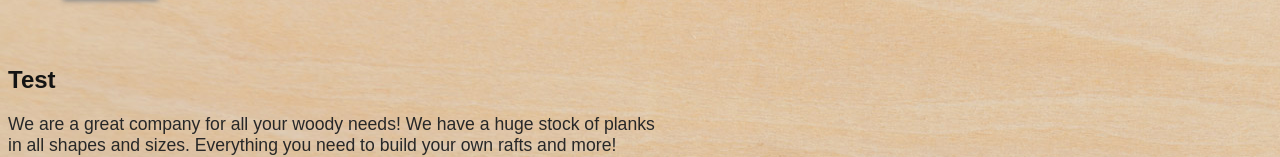
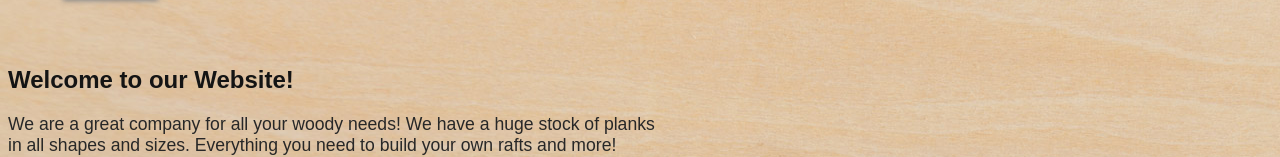
Before and after one commit to Renzzauw/Webtech-practicum2, a plain HTML site: page index.html in a window 1280 px wide. Shown: the part 230-387 px from the top of the page. Drawn offline with Linux system fonts and the light colour scheme.

Commit message:
Script op homepage werkt nu als hij laad

```diff
--- a/index.html
+++ b/index.html
@@ -8,7 +8,6 @@
         <meta name="description" content="The place for all your wood!">
         <!-- CSS -->
         <link rel="stylesheet" href="styles.css"/>
-        <script src="welcomeScript.js"></script>
     </head>
     <!-- body -->
     <body>
@@ -24,7 +23,9 @@
         <header>
             <h1>Home</h1>
             <img id="home-image1" src="media/heart.jpg" alt="wood heart"><br>
-            <h2 id="welcomeText" onload="triggerWelcome()">Test</h2>
+            <h2 id="welcomeText">
+                Old welcome text that should change when the page loads
+            </h2>
         </header>
         <!-- main content page -->
         <main>
@@ -43,7 +44,7 @@
             </section>
             <section>
                 <h3 id="home-video">A brief history of wood</h3>
-                <video width="800" controls>
+                <video id="video" width="800" controls>
                     <source src="media/woodvid.mp4" type="video/mp4">
                     Your browser does not support HTML5 video.
                 </video>
@@ -65,5 +66,7 @@
         <footer>
             <p id="footer-text">Copyright © Woodstocky 2018</p>
         </footer>
+    <!-- scripts -->
+    <script src="welcomeScript.js"></script>
     </body>
 </html>
--- a/welcomeScript.js
+++ b/welcomeScript.js
@@ -1,11 +1,6 @@
-function triggerWelcome() {
-    alert("Page is loaded");
-    document.getElementById("welcomeText").innerHTML = "Welcome to our website!";
-}
-/*
-document.addEventListener('DOMContentLoaded', function() {
-    alert("HASDHASD");
-    triggerWelcome();
-}, false);
-alert("dfsfdsdsfsd");
-*/
+window.onload = function () {
+    // Welcome the visitor with an alert
+    alert("Hello and welcome to our website!");
+    // Change the default page title with a welcome message
+    document.getElementById("welcomeText").innerHTML = "Welcome to our Website!";
+};
```
Also changed, not shown: displayVideo.js (added).
